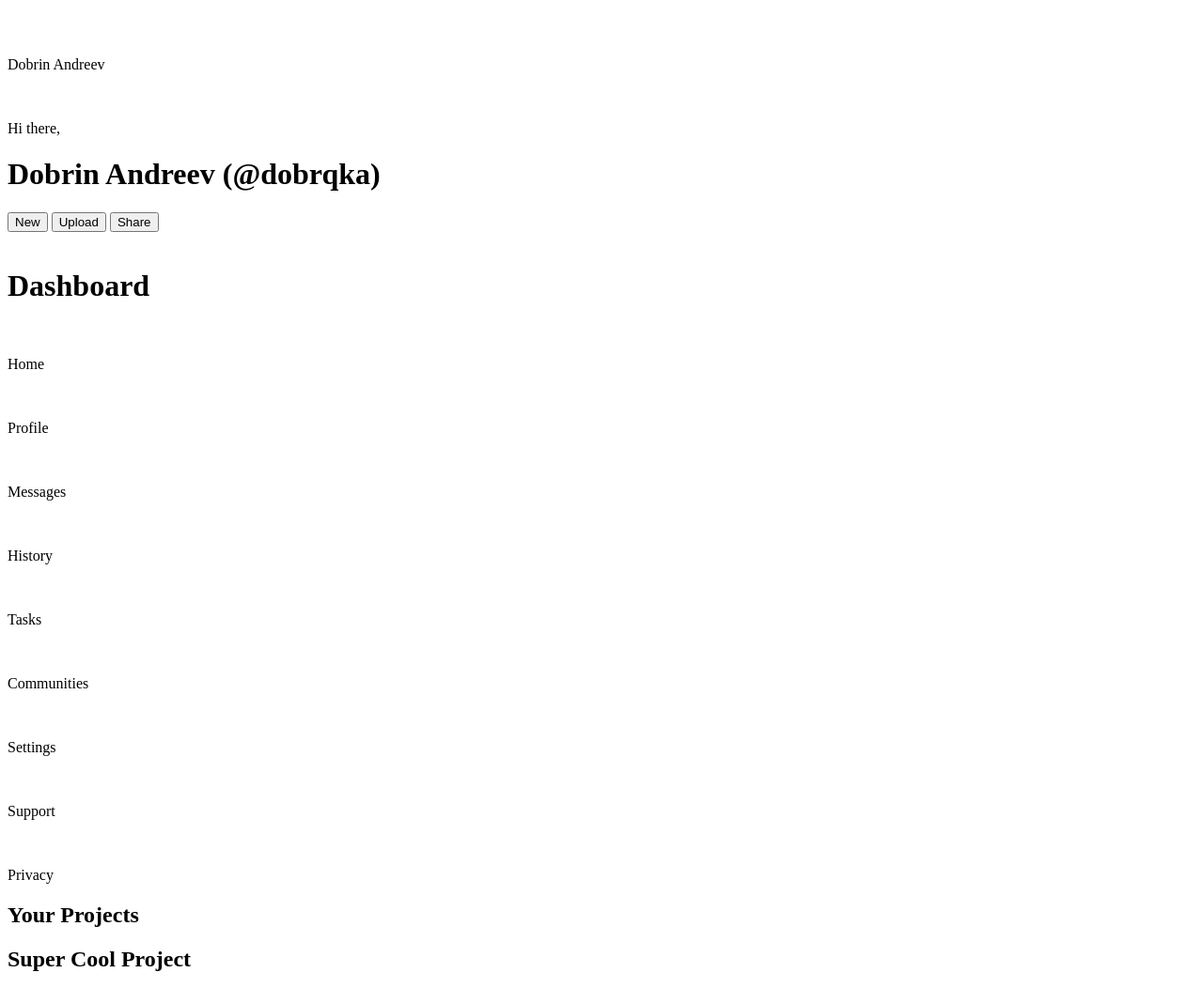
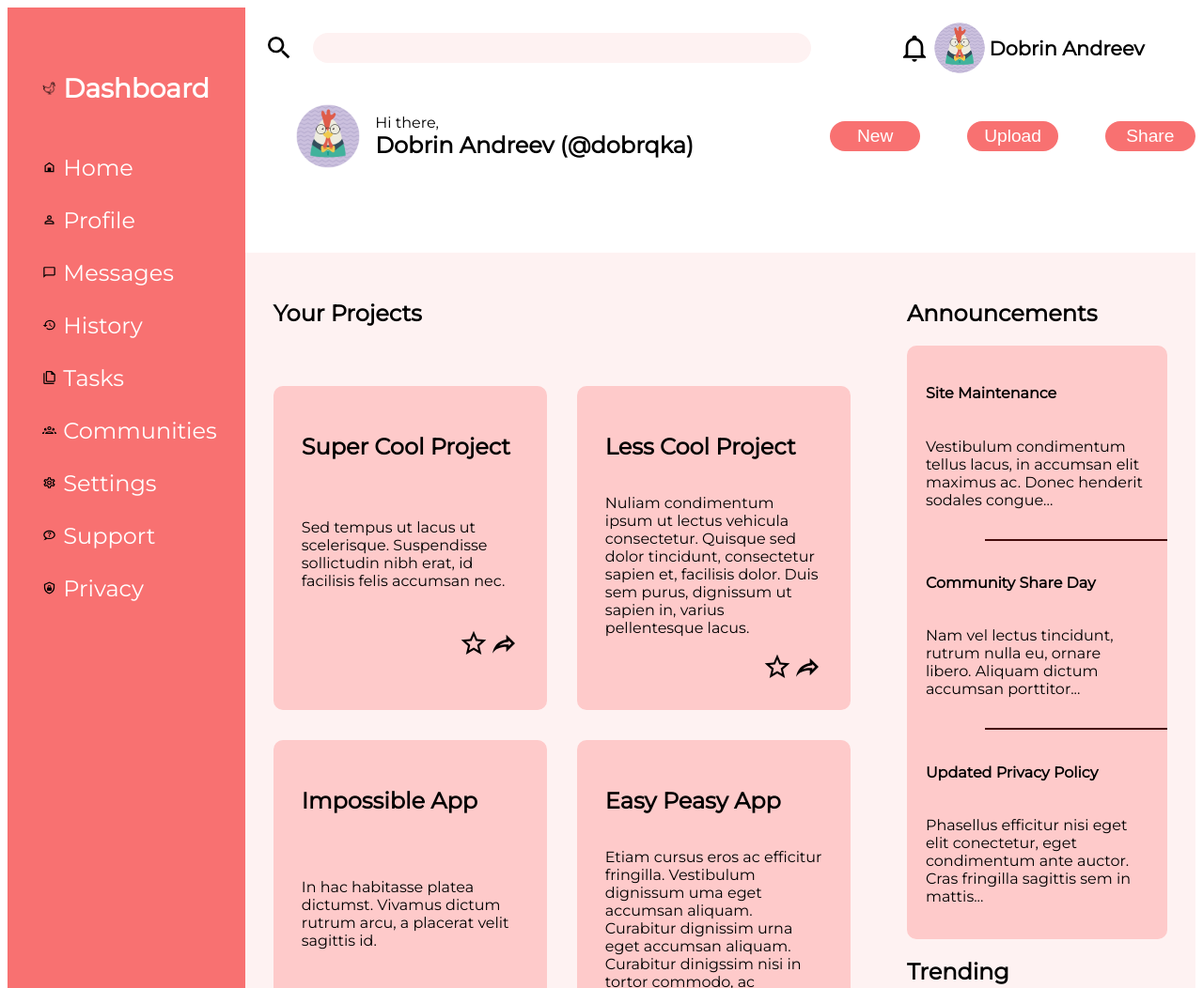
Before and after one commit to dobrqka/dashboard, a plain HTML site: page index.html in a window 1280 px wide. Shown: the top 1052 px of the page at 94% size. Drawn offline with Linux system fonts and the light colour scheme.

Commit message:
Style everything
Didn't commit recently but basically fixed the layout
added colors and other styles

```diff
--- a/index.html
+++ b/index.html
@@ -5,23 +5,26 @@
     <meta http-equiv="X-UA-Compatible" content="IE=edge">
     <meta name="viewport" content="width=device-width, initial-scale=1.0">
     <link rel="stylesheet" href="style.css">
+    <link rel="preconnect" href="https://fonts.googleapis.com">
+    <link rel="preconnect" href="https://fonts.gstatic.com" crossorigin>
+    <link href="https://fonts.googleapis.com/css2?family=Lobster&family=Montserrat&display=swap" rel="stylesheet">
     <title>Document</title>
 </head>
 <body>
     <div class="container">
         <div class="header">
             <div class="search">
-                <img>
+                <img src="images/magnify.svg" alt="An icon of a magnifying glass.">
+                <input type="search">
             </div>
             <div class="avatar">
-                <img>
-                <img>
+                <img src="images/bell-outline.svg" alt="A bell icon.">
+                <img src="images/vecteezy_hipster-chicken-avatar_.jpg" alt="An animated chicken with glasses.">
                 <p>Dobrin Andreev</p>
             </div>
             <div class="greeting">
-                <img>
-                <p>Hi there,</p>
-                <h1>Dobrin Andreev (@dobrqka)</h1>
+                <img src="images/vecteezy_hipster-chicken-avatar_.jpg" alt="An animated chicken avatar">
+                <p>Hi there, <br> <span>Dobrin Andreev (@dobrqka)</span></p>
             </div>
             <div class="controls">
                 <button>New</button>
@@ -30,38 +33,39 @@
             </div>
         </div>
         <div class="sidebar">
-            <img>
-            <h1>Dashboard</h1>
-            <img>
+            <img src="images/chicken.ico" alt="A chicken image">
+            <h3>Dashboard</h3>
+            <img src="images/home-variant-outline.svg" alt="An icon of a house.">
             <p>Home</p>
-            <img>
+            <img src="images/account-outline.svg" alt="An icon showing a person">
             <p>Profile</p>
-            <img>
+            <img src="images/message-outline.svg" alt="An icon of a message.">
             <p>Messages</p>
-            <img>
+            <img src="images/history.svg" alt="An icon of a clock.">
             <p>History</p>
-            <img>
+            <img src="images/file-multiple-outline.svg" alt="An icon of 2 documents.">
             <p>Tasks</p>
-            <img>
+            <img src="images/account-group-outline.svg" alt="An icon of multiple people.">
             <p>Communities</p>
-            <img>
+            <img src="images/cog-outline.svg" alt="A cog icon">
             <p>Settings</p>
-            <img>
+            <img src="images/chat-question-outline.svg" alt="A question mark icon.">
             <p>Support</p>
-            <img>
+            <img src="images/shield-lock-outline.svg" alt="An icon of a shield">
             <p>Privacy</p>
         </div>
         <div class="main-area">
             <div class="projects">
-                <h2>Your Projects</h2>
+                <h2 class="project-heading">Your Projects</h2>
                 <div class="project-box">
                     <h2>Super Cool Project</h2>
                     <p>Sed tempus ut lacus ut scelerisque.
                         Suspendisse sollictudin nibh erat, id
                         facilisis felis accumsan nec.</p>
-                    <img>
-                    <img>
-                    <img>
+                    <div>
+                        <img src="images/star-outline.svg" alt="A star icon.">
+                        <img src="images/share-outline.svg" alt="A share icon">
+                    </div>
                 </div><div class="project-box">
                     <h2>Less Cool Project</h2>
                     <p>Nuliam condimentum ipsum ut lectus vehicula
@@ -70,17 +74,19 @@
                         purus, dignissum ut sapien in, varius
                         pellentesque lacus.
                     </p>
-                    <img>
-                    <img>
-                    <img>
+                    <div>
+                        <img src="images/star-outline.svg" alt="A star icon.">
+                        <img src="images/share-outline.svg" alt="A share icon">
+                    </div>
                 </div><div class="project-box">
                     <h2>Impossible App</h2>
                     <p>In hac habitasse platea dictumst. Vivamus
                         dictum rutrum arcu, a placerat velit sagittis id.
                     </p>
-                    <img>
-                    <img>
-                    <img>
+                    <div>
+                        <img src="images/star-outline.svg" alt="A star icon.">
+                        <img src="images/share-outline.svg" alt="A share icon">
+                    </div>
                 </div>
                 <div class="project-box">
                     <h2>Easy Peasy App</h2>
@@ -90,36 +96,43 @@
                         Curabitur dinigssim nisi in tortor commodo, ac bibendum
                         magna tincidunt.
                     </p>
-                    <img>
-                    <img>
-                    <img>
+                    <div>
+                        <img src="images/star-outline.svg" alt="A star icon.">
+                        <img src="images/share-outline.svg" alt="A share icon">
+                    </div>
                 </div><div class="project-box">
                     <h2>Ad Blocker</h2>
                     <p>Quisque eget rutrum nisl. Nam augue justo, cursus vitae
                         metus vel, pharetra henderit felis. Aliquam sed
                         malesuada eros.
                     </p>
-                    <img>
-                    <img>
-                    <img>
+                    <div>
+                        <img src="images/star-outline.svg" alt="A star icon.">
+                        <img src="images/share-outline.svg" alt="A share icon">
+                    </div>
                 </div><div class="project-box">
                     <h2>Money Maker</h2>
                     <p>Praesent convalis, libero quis contue elementum, nunc
                         ante faucibus sapein, ac scelerisque tortor puris sagittis
                         amet ex. Pelientesque molis nec sem vel aliquam.
                     </p>
-                    <img>
-                    <img>
-                    <img>
+                    <div>
+                        <img src="images/star-outline.svg" alt="A star icon.">
+                        <img src="images/share-outline.svg" alt="A share icon">
                     </div>
                 </div>
+            </div>
+            <div class="right-bar">
                 <div class="announcements">
+                    <h2>Announcements</h2>
+                    <div class="announcement-box">
                         <div class="announcement">
                             <h4>Site Maintenance</h4>
                             <p>Vestibulum condimentum tellus lacus,
                                 in accumsan elit maximus ac. Donec
                                 henderit sodales congue...
                             </p>
+                            <p></p>
                         </div>
                         <div class="announcement">
                             <h4>Community Share Day</h4>
@@ -127,6 +140,7 @@
                                 eu, ornare libero. Aliquam dictum
                                 accumsan porttitor...
                             </p>
+                            <p></p>
                         </div>
                         <div class="announcement">
                             <h4>Updated Privacy Policy</h4>
@@ -136,7 +150,10 @@
                             </p>
                         </div>
                     </div>
+                </div>
                 <div class="trending">
+                    <h2>Trending</h2>
+                    <div class="trend-items">
                         <div class="trend-item">
                             <img>
                             <h3>@tegan</h3>
@@ -160,5 +177,7 @@
                     </div>
                 </div>
             </div>
+        </div>
+    </div>
 </body>
 </html>
--- a/style.css
+++ b/style.css
@@ -0,0 +1,235 @@
+body {
+    font-family: 'Lobster', cursive;
+    font-family: 'Montserrat', sans-serif;
+}
+
+.container {
+    display: grid;
+    grid-template-columns: 1fr 4fr;
+    grid-template-rows: 1fr 5fr;
+}
+
+.header {
+    grid-column: 2 / -1;
+    display: grid;
+    grid-template-columns: 1.6fr 1fr;
+    grid-template-rows: 0.3fr 0.5fr;
+}
+
+.greeting {
+    display: grid;
+    align-items: start;
+    justify-items: center   ;
+}
+
+.controls {
+    display: grid;
+    grid-template-columns: 1fr 1fr 1fr;
+    align-items: center;
+    gap: 50px;
+}
+
+button {
+    background-color: #f87171;
+    color: white;
+    height: 2rem;
+    border-radius: 30px;
+    border: none;
+    font-size: 1.2rem;
+}
+
+.sidebar {
+    grid-row: 1 / -1;
+    background-color: #f87171;
+    color: white;
+    font-size: 1.5rem;
+    display: grid;
+    grid-template-columns: 1fr 4fr;
+    grid-auto-rows: 3.5rem;
+    align-items: center;
+    justify-items: start;
+    padding: 30px;
+}
+
+.sidebar h3 {
+    grid-row: 1 / span 2;
+    grid-column: 2;
+}
+
+.sidebar img:nth-child(1) {
+    grid-row: 1 / span 2;
+    grid-column: 1;
+}
+
+.main-area {
+    display: grid;
+    grid-template-columns: 2fr 1fr;
+    background-color: #fef2f2;
+    align-items: start;
+}
+
+.projects {
+    grid-row: 1 / -1;
+    display: grid;
+    grid-template-columns: repeat(auto-fit, minmax(250px, 1fr));
+    grid-template-rows: 5rem  repeat(auto-fit, minmax(250px, 1fr));
+    gap: 2rem;
+    padding: 30px
+    /* gap: 2rem; */
+}
+
+.project-heading {
+    grid-column: 1 / -1;
+}
+
+.project-box {
+    display: grid;
+    grid-template-columns: 1fr 1fr 1fr 1fr;
+    grid-row: auto auto 2rem;
+    padding: 30px;
+    background-color: #fecaca;
+    border-radius: 10px;
+}
+
+.project-box h2 {
+    grid-column: 1 / -1;
+}
+
+.project-box p {
+    grid-column: 1 / -1;
+    grid-row: 2;
+}
+
+.project-box div {
+    grid-column: -2;
+    display: grid;
+    grid-template-columns: 1fr 1fr;
+}
+
+.project-box div img:nth-child(1) {
+    width: 2rem;
+    grid-column: 1
+}
+
+.project-box div img:nth-child(2) {
+    width: 2rem;
+    grid-column: 2;
+}
+
+.announcements {
+    display: flex;
+    flex-direction: column;
+    justify-content: start;
+    /* gap: 2rem; */
+}
+
+.trending {
+    display: flex;
+    flex-direction: column;
+    grid-row: 3;
+    grid-column: 2;
+    justify-content: start;
+    /* gap: 2  rem; */
+}
+
+.sidebar img {
+    width: 50%;
+    justify-self: center;
+}
+
+.search {
+    display: grid;
+    grid-template-columns: 2rem 1fr;
+    align-items: center;
+    gap: 20px;
+    padding: 20px;
+}
+
+input[type="search"] {
+    border-radius: 30px;
+    background-color: #fef2f2;
+    border: none;
+    height: 2rem;
+}
+
+.avatar {
+    justify-self: center;
+    width: 75%;
+    display: grid;
+    grid-template-columns: 1fr 1fr 3fr;
+    align-items: center;
+    padding: 10px;
+    justify-items: center;
+}
+
+.avatar img:nth-child(1) {
+    width: 2rem;
+    justify-self: end;
+}
+
+.avatar img:nth-child(2) {
+    width: 4rem;
+}
+
+.avatar p {
+    font-weight: 900;
+    font-size: 1.3rem;
+    justify-self: start;
+}
+
+.greeting {
+    display: grid;
+    grid-template-columns: 1fr 4fr;
+    gap: 10px;
+    padding: 10px;
+}
+
+.greeting img {
+    width: 5rem;
+    grid-row: 1 / -1;
+    align-self: center;
+    justify-self: end;
+}
+
+.greeting p {
+    align-self: end;
+    justify-self: start;
+}
+
+.greeting p span {
+    font-weight: 900;
+    font-size: 1.5rem
+}
+
+.right-bar {
+    display: flex;
+    flex-direction: column;
+    padding: 30px;
+}
+
+.announcement-box {
+    background-color: #fecaca;
+    border-radius: 10px;
+    padding: 20px;
+    position: relative;
+}
+
+.trend-items {
+    background-color: #fecaca;
+    border-radius: 10px;
+    padding: 10px
+}
+
+.announcement {
+    display: grid;
+}
+
+.announcement p:nth-child(3):after {
+    content: '';
+    width: 70%;
+    left: 30%;
+    height: 2px;
+    background: #450a0a;
+    position: absolute;
+    justify-self: center;
+}
```
Also changed, not shown: images/account-group-outline.svg (added), images/account-outline.svg (added), images/bell-outline.svg (added), images/chat-question-outline.svg (added), images/chicken.ico (added), images/cog-outline.svg (added), images/file-multiple-outline.svg (added), images/history.svg (added), images/home-variant-outline.svg (added), images/magnify.svg (added), images/message-outline.svg (added), images/share-outline.svg (added), images/shield-lock-outline.svg (added), images/star-outline.svg (added), 1 more files. Lines whose indentation alone changed are shown as unchanged.
